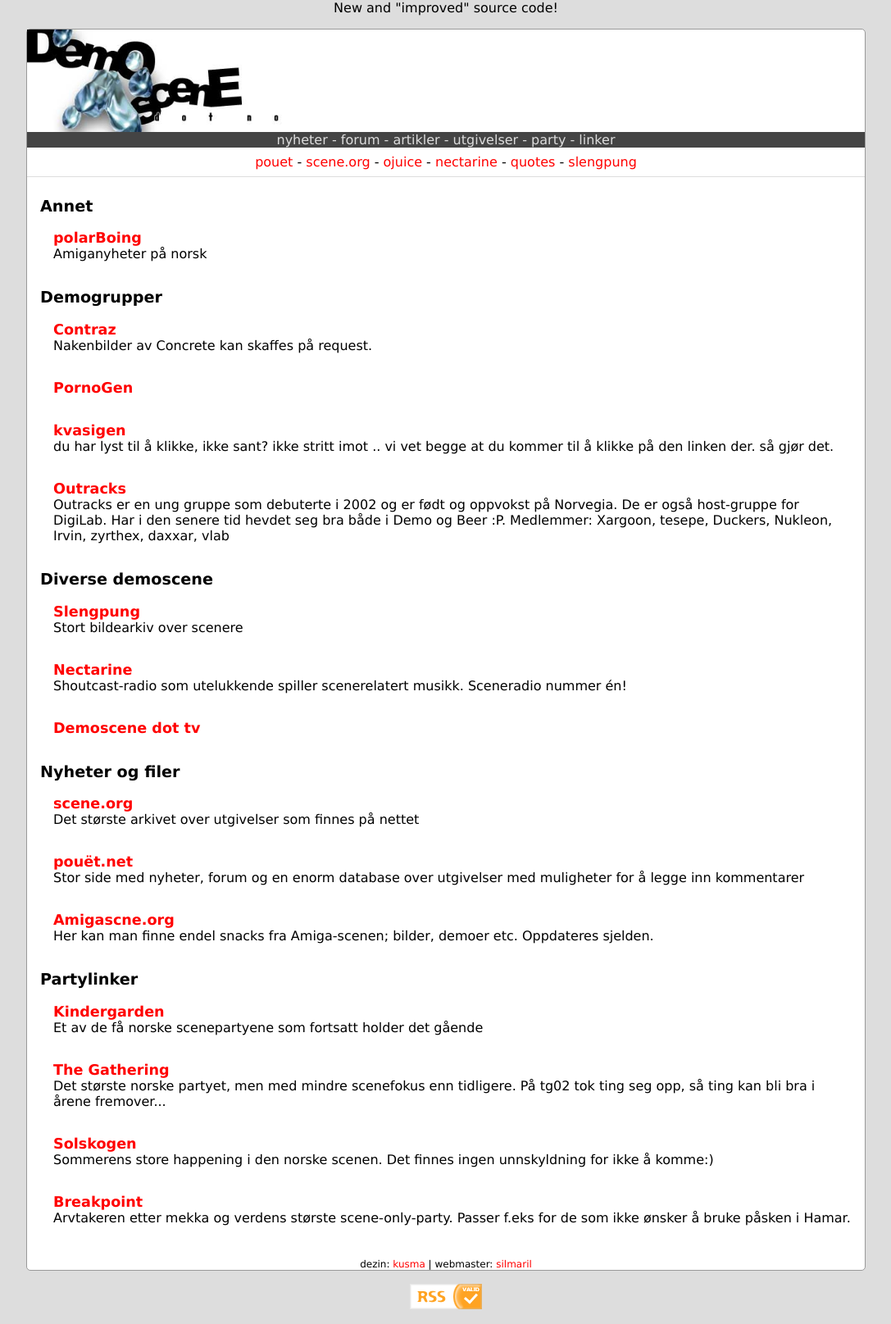
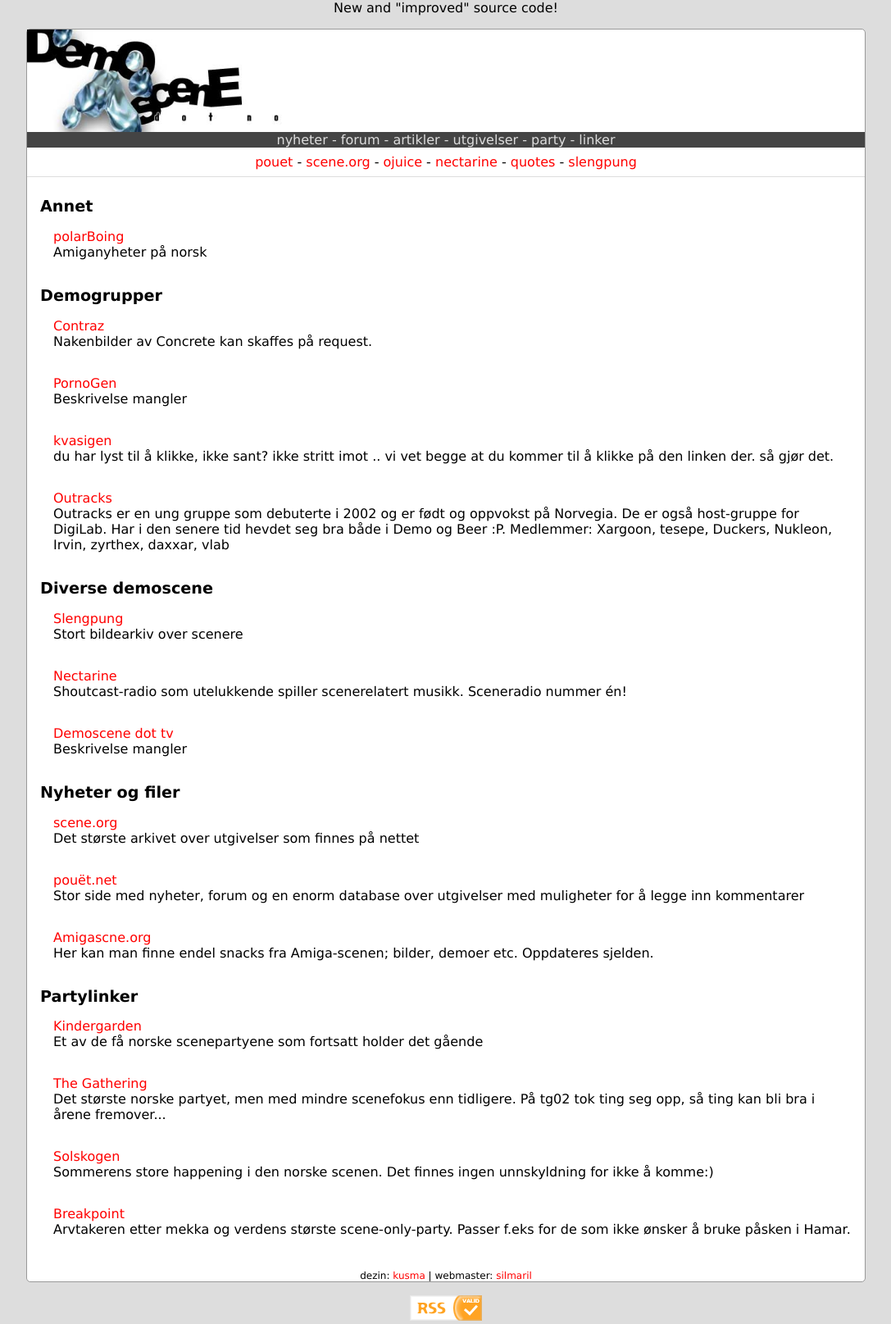
Before and after one commit to demoscene-no/demoscene.no, a Jekyll site: the page built from links.html, in a window 1280 px wide. Shown: the whole page at 82% size, without its empty margins (96-1183 px from the left). Built offline with Jekyll 4.4.1, drawn with Linux system fonts in a browser that asks for light colours.

Commit message:
make links more consistent

```diff
--- a/_data/links.yaml
+++ b/_data/links.yaml
@@ -30,7 +30,6 @@
   name: Contraz
   url: http://www.contraz.no
 - category: Demogrupper
-  description: ''
   name: PornoGen
   url: http://www.pornogen.com
 - category: Diverse demoscene
@@ -54,7 +53,6 @@
   name: Solskogen
   url: http://solskogen.demoscene.no
 - category: Diverse demoscene
-  description: ''
   name: Demoscene dot tv
   url: http://www.demoscene.tv/
 - category: Partylinker
--- a/assets/style.css
+++ b/assets/style.css
@@ -85,9 +85,6 @@
 h2 {
   font-size: 1.2rem;
 }
-h3 {
-  font-size: 1.1rem;
-}
 
 .info {
   font-style: italic;
--- a/links.html
+++ b/links.html
@@ -7,8 +7,8 @@
   <h2>{{ category.name }}</h2>
   {% for link in category.items %}
   <div style="margin-bottom: 2em; margin-left: 1em;">
-    <h3 style="margin-bottom: 0"><a href="{{ link.url }}">{{ link.name }}</a></h3>
-    <div>{{ link.description }}</div>
+    <a href="{{ link.url }}">{{ link.name }}</a>
+    <div>{{ link.description | default: "Beskrivelse mangler"}}</div>
   </div>
   {%endfor%}
 {% endfor %}
```
